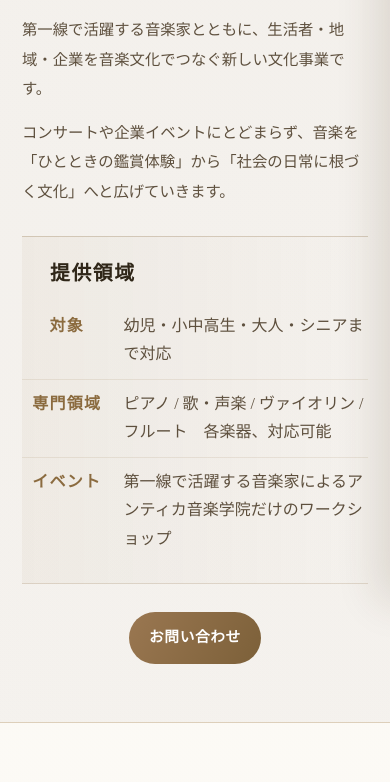
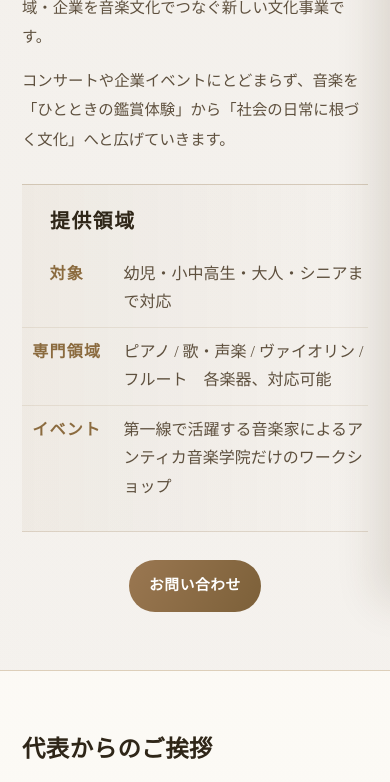
Before and after one commit to yuyas/antica-music-academy, a plain HTML site: page index.html in a window 390 px wide. Shown: the part 243-1025 px from the top of the page. Drawn offline with nearby package versions, Linux system fonts and the light colour scheme.

Commit message:
Reduce homepage hero spacing

```diff
--- a/assets/css/home.css
+++ b/assets/css/home.css
@@ -249,7 +249,7 @@
     }
 
     .hero {
-      padding: 110px 0 82px;
+      padding: 44px 0 82px;
     }
 
     .hero-grid {
@@ -1547,7 +1547,7 @@
       }
 
       .hero {
-        padding: 74px 0 58px;
+        padding: 32px 0 58px;
       }
 
       .hero-grid,
@@ -1757,7 +1757,7 @@
       }
 
       .hero {
-        padding-top: 80px;
+        padding-top: 28px;
       }
 
       section {
```
